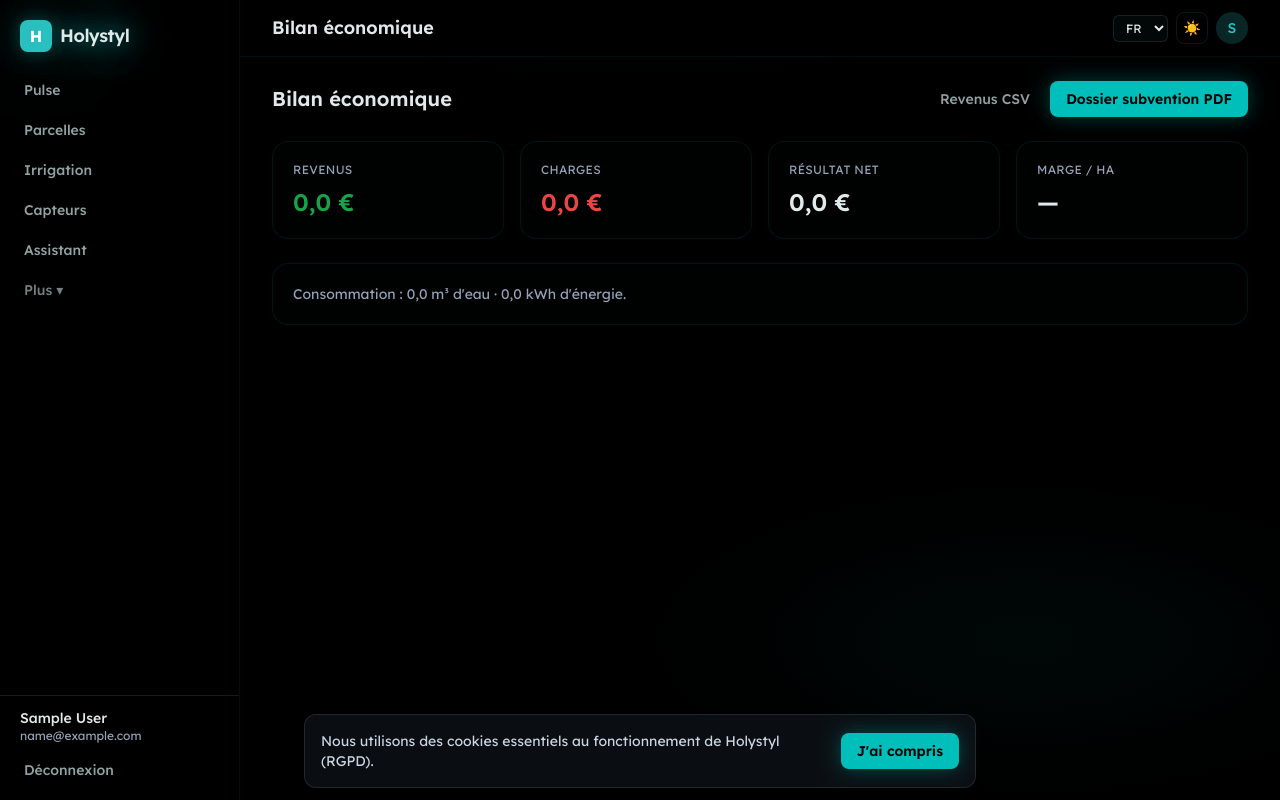
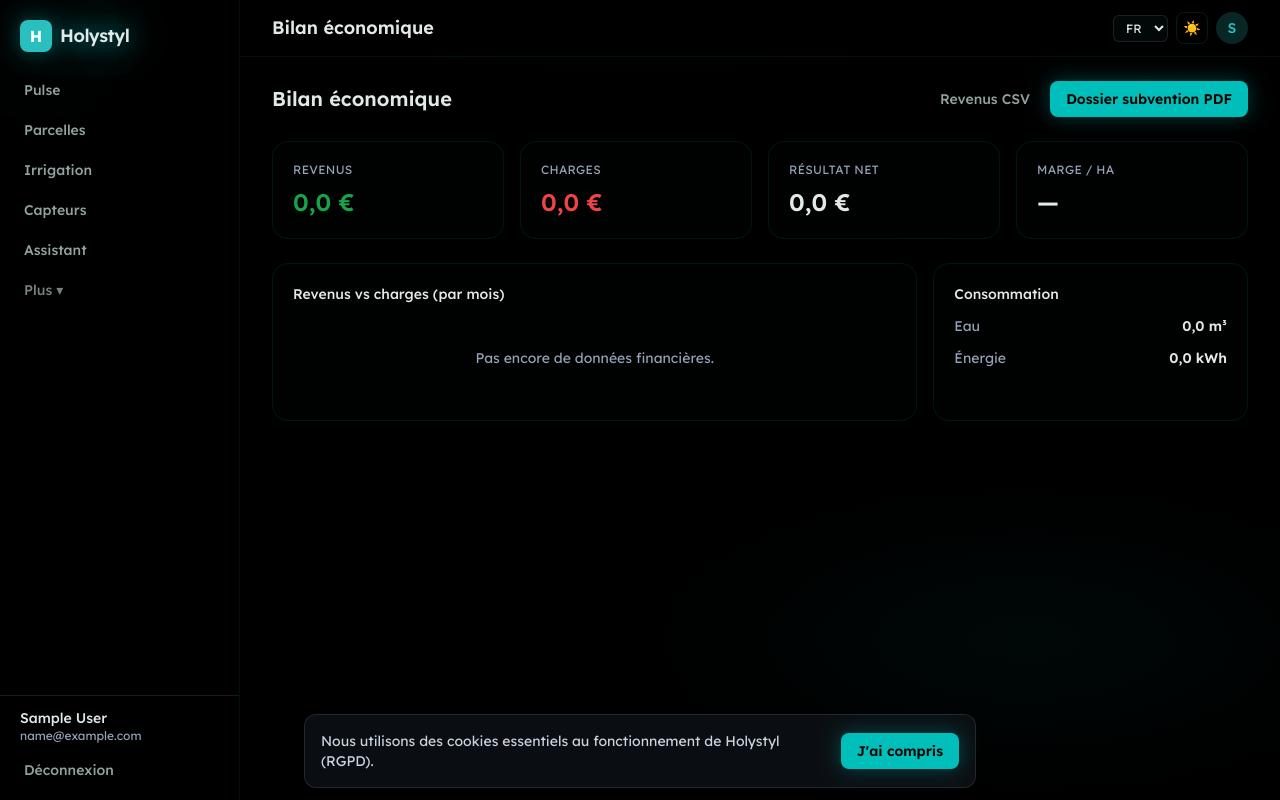
Before and after one commit to Nate75015/holystyl-django, a Django app: page /bilan-economique/ in a window 1280 px wide. Run offline with Django 5.2, Linux system fonts and the light colour scheme; the visitor is signed in with stand-in values (Sample User, id 1); data that the repository does not hold is empty; parts of the project's set-up code (start-up, migrations or seed data) failed here and were passed over.

Commit message:
feat(ui): propage la data-viz — Bilan (revenus/charges mensuels), Irrigation (volumes), Capteurs (télémétrie)
Étend la brique chart au multi-séries + barres.

Co-Authored-By: Claude Opus 4.8 (1M context) <noreply@anthropic.com>

```diff
--- a/finances/templates/finances/bilan_economique.html
+++ b/finances/templates/finances/bilan_economique.html
@@ -18,10 +18,19 @@
     <div class="md-card"><p class="text-xs uppercase tracking-wide text-slate-400">{% trans "Marge / ha" %}</p><p class="mt-2 text-2xl font-semibold">{% if bilan.marge_par_ha is not None %}{{ bilan.marge_par_ha }} €{% else %}—{% endif %}</p></div>
   </div>
 
-  <div class="md-card">
-    <p class="text-sm text-slate-500 dark:text-slate-400">
-      {% blocktrans with eau=bilan.eau_m3 energie=bilan.energie_kwh %}Consommation : {{ eau }} m³ d'eau · {{ energie }} kWh d'énergie.{% endblocktrans %}
-    </p>
+  <div class="grid gap-4 lg:grid-cols-3">
+    <div class="md-card lg:col-span-2">
+      <p class="mb-3 text-sm font-medium">{% trans "Revenus vs charges (par mois)" %}</p>
+      {% if chart %}{% include "partials/area_chart.html" with chart_id="bilanChart" chart_data=chart height=220 %}
+      {% else %}<p class="py-8 text-center text-sm text-slate-400">{% trans "Pas encore de données financières." %}</p>{% endif %}
+    </div>
+    <div class="md-card">
+      <p class="mb-3 text-sm font-medium">{% trans "Consommation" %}</p>
+      <dl class="space-y-3 text-sm">
+        <div class="flex items-center justify-between"><dt class="text-slate-400">{% trans "Eau" %}</dt><dd class="font-semibold">{{ bilan.eau_m3 }} m³</dd></div>
+        <div class="flex items-center justify-between"><dt class="text-slate-400">{% trans "Énergie" %}</dt><dd class="font-semibold">{{ bilan.energie_kwh }} kWh</dd></div>
+      </dl>
+    </div>
   </div>
 </section>
 {% endblock %}
--- a/finances/views.py
+++ b/finances/views.py
@@ -23,13 +23,39 @@ def charges(request):
 
 @login_required
 def bilan_economique(request):
+    from django.db.models import Sum
+    from django.db.models.functions import TruncMonth
+
     exploitation = _exploitation(request)
     bilan = compute_bilan(exploitation)
     revenus = Revenu.objects.filter(exploitation=exploitation) if exploitation else Revenu.objects.none()
+
+    chart = None
+    if exploitation is not None:
+        def monthly(model):
+            rows = (
+                model.objects.filter(exploitation=exploitation)
+                .annotate(m=TruncMonth("date")).values("m")
+                .annotate(total=Sum("montant")).order_by("m")
+            )
+            return {r["m"].strftime("%m/%Y"): round(r["total"] or 0, 0) for r in rows if r["m"]}
+
+        rev, chg = monthly(Revenu), monthly(Charge)
+        labels = sorted(set(rev) | set(chg))
+        if labels:
+            chart = {
+                "labels": labels,
+                "type": "bar",
+                "datasets": [
+                    {"label": str(_("Revenus")), "data": [rev.get(m, 0) for m in labels], "color": "#22c55e"},
+                    {"label": str(_("Charges")), "data": [chg.get(m, 0) for m in labels], "color": "#ef4444"},
+                ],
+            }
+
     return render(
         request,
         "finances/bilan_economique.html",
-        {"bilan": bilan, "revenus": revenus, "page_title": _("Bilan économique")},
+        {"bilan": bilan, "revenus": revenus, "chart": chart, "page_title": _("Bilan économique")},
     )
 
 
--- a/static/js/holystyl-viz.js
+++ b/static/js/holystyl-viz.js
@@ -56,30 +56,31 @@
     if (!dataEl) return;
     let conf;
     try { conf = JSON.parse(dataEl.textContent); } catch (e) { return; }
-    const color = conf.color || '#2abfbf';
     const ctx = canvas.getContext('2d');
-    const grad = ctx.createLinearGradient(0, 0, 0, canvas.height || 180);
-    grad.addColorStop(0, color + '66');
-    grad.addColorStop(1, color + '05');
+    const h = canvas.height || 180;
+    const mkFill = (color) => {
+      const g = ctx.createLinearGradient(0, 0, 0, h);
+      g.addColorStop(0, color + '66');
+      g.addColorStop(1, color + '05');
+      return g;
+    };
+    // Multi-séries (conf.datasets) ou série unique (conf.data)
+    const series = conf.datasets || [{ label: conf.label || '', data: conf.data || [], color: conf.color || '#2abfbf' }];
+    const type = conf.type === 'bar' ? 'bar' : 'line';
+    const datasets = series.map((s) => {
+      const color = s.color || '#2abfbf';
+      return type === 'bar'
+        ? { label: s.label || '', data: s.data || [], backgroundColor: color, borderRadius: 6 }
+        : { label: s.label || '', data: s.data || [], borderColor: color, backgroundColor: mkFill(color),
+            fill: true, tension: 0.4, pointRadius: 0, borderWidth: 2 };
+    });
     new Chart(ctx, {
-      type: 'line',
-      data: {
-        labels: conf.labels || [],
-        datasets: [{
-          label: conf.label || '',
-          data: conf.data || [],
-          borderColor: color,
-          backgroundColor: grad,
-          fill: true,
-          tension: 0.4,
-          pointRadius: 0,
-          borderWidth: 2,
-        }],
-      },
+      type: type,
+      data: { labels: conf.labels || [], datasets: datasets },
       options: {
         responsive: true,
         maintainAspectRatio: false,
-        plugins: { legend: { display: false } },
+        plugins: { legend: { display: (conf.datasets && conf.datasets.length > 1), labels: { color: '#7c8a8a' } } },
         scales: {
           x: { grid: { display: false }, ticks: { color: '#7c8a8a', maxRotation: 0, autoSkip: true } },
           y: { grid: { color: 'rgba(127,138,138,0.12)' }, ticks: { color: '#7c8a8a' } },
```
Also changed, not shown: iot/templates/iot/capteurs.html (+8 -0 lines), iot/views.py (+26 -1 lines), irrigation/templates/irrigation/irrigation.html (+7 -0 lines), irrigation/views.py (+16 -3 lines).
